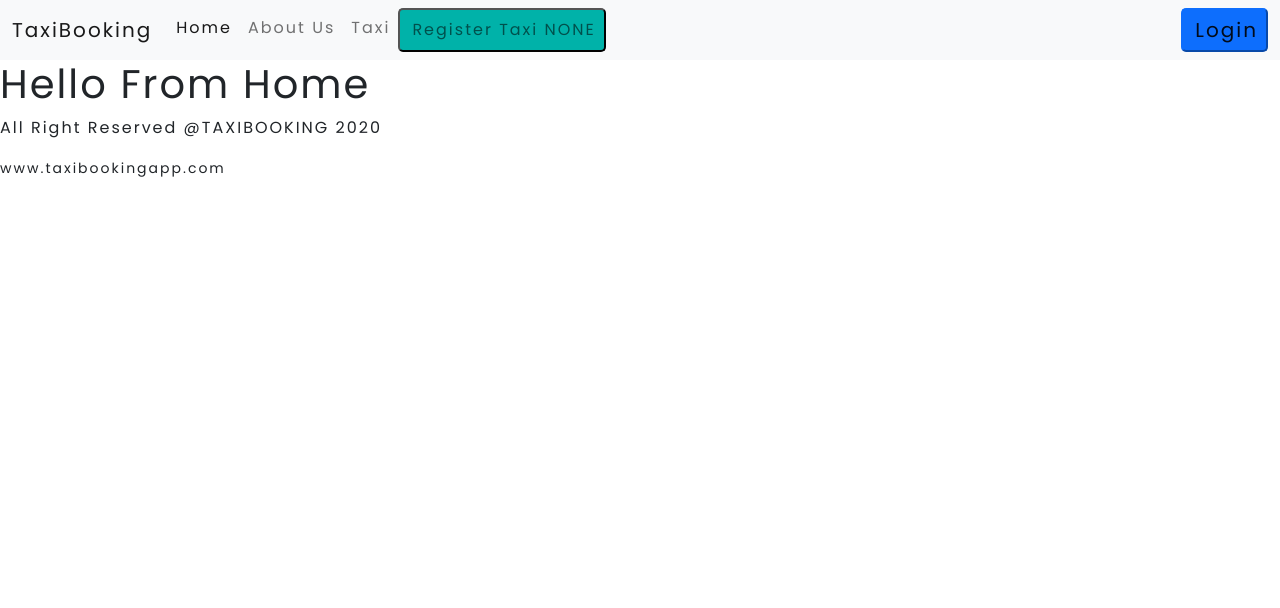
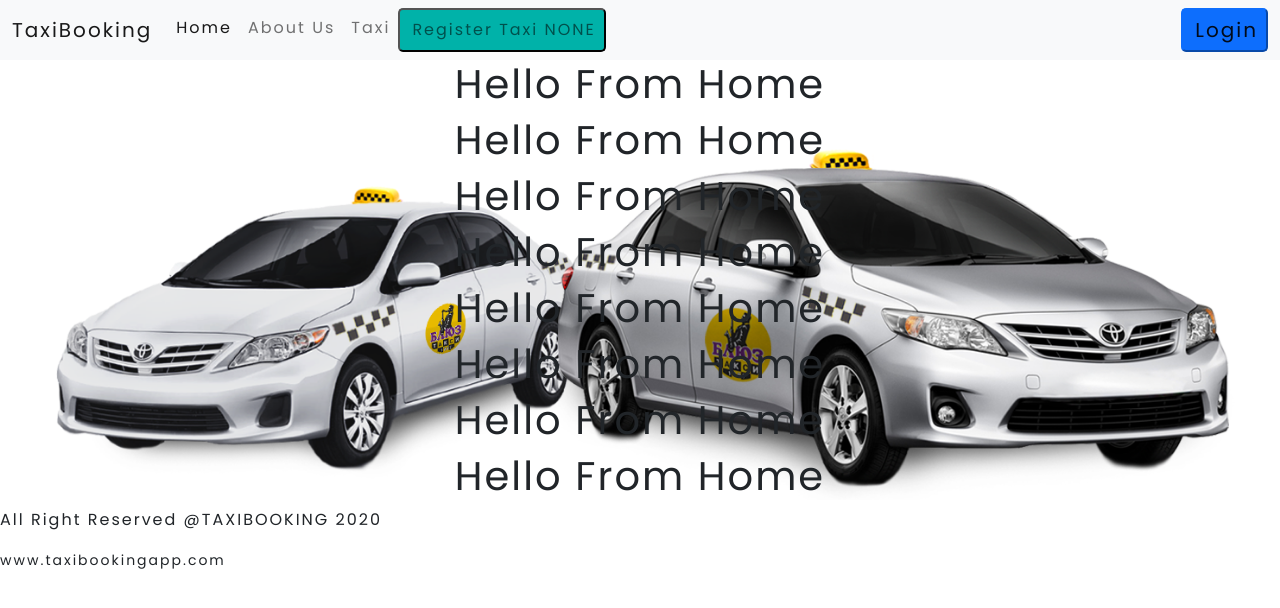
Before and after one commit to PrakashAdhikari08/taxibookingfe, a React (Create React App) app: page / in a window 1280 px wide. Shown: the top 608 px of the page. Built offline with nearby package versions, Linux system fonts and the light colour scheme.

Commit message:
home screen background added

```diff
--- a/src/view/home/Home.css
+++ b/src/view/home/Home.css
@@ -0,0 +1,4 @@
+.home_main{
+    background-image: url("/src/images/taxi.png");
+    background-size: 100%;
+}
--- a/src/view/home/Home.jsx
+++ b/src/view/home/Home.jsx
@@ -1,12 +1,24 @@
 import React from 'react';
+import './Home.css';
+import Footer from "../footer/Footer";
 
 
 const Home = (props) => {
 
     return(
-        <div>
+        <div className={"text-center home_main"}>
 
             <h1>Hello From Home</h1>
+            <h1>Hello From Home</h1>
+            <h1>Hello From Home</h1>
+            <h1>Hello From Home</h1>
+            <h1>Hello From Home</h1>
+
+            <h1>Hello From Home</h1>
+            <h1>Hello From Home</h1>
+            <h1>Hello From Home</h1>
+
+
         </div>
     )
 }
```
Also changed, not shown: public/images/taxi.png (added), src/images/taxi.png (added).
